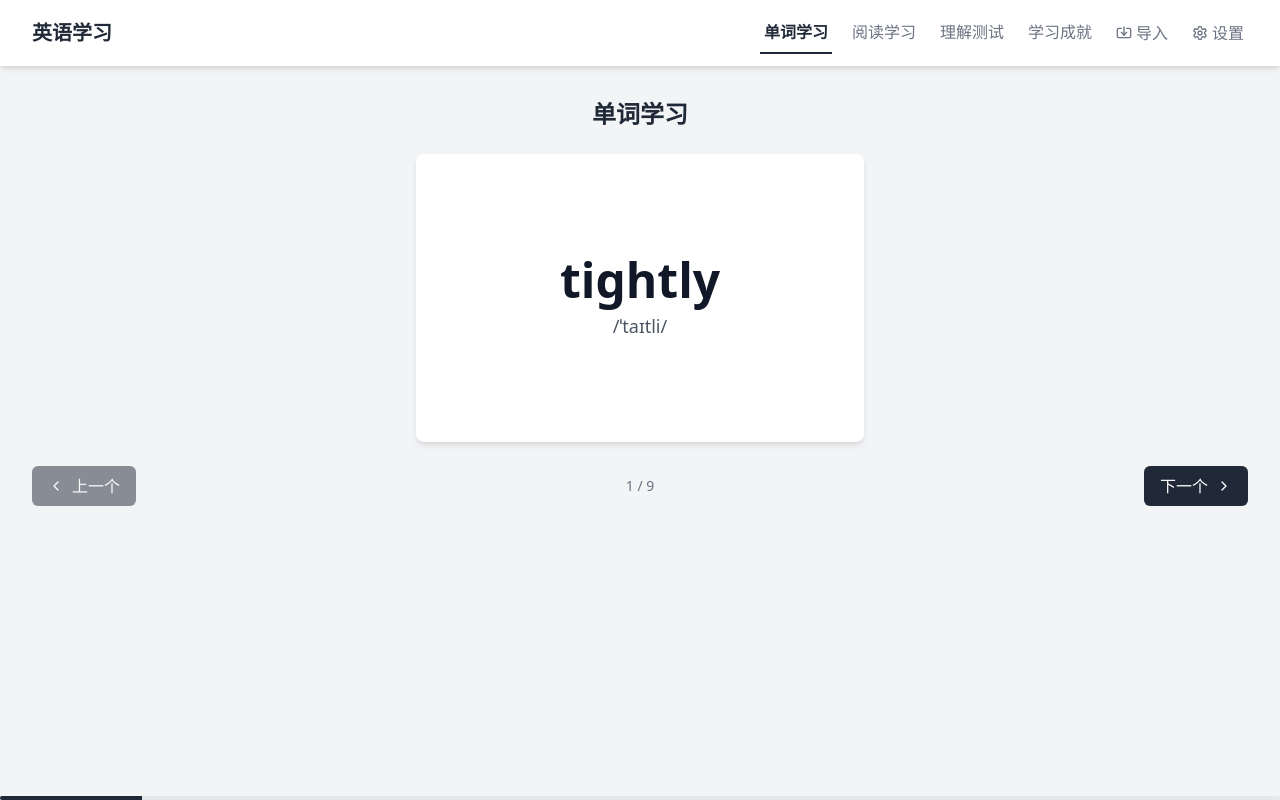
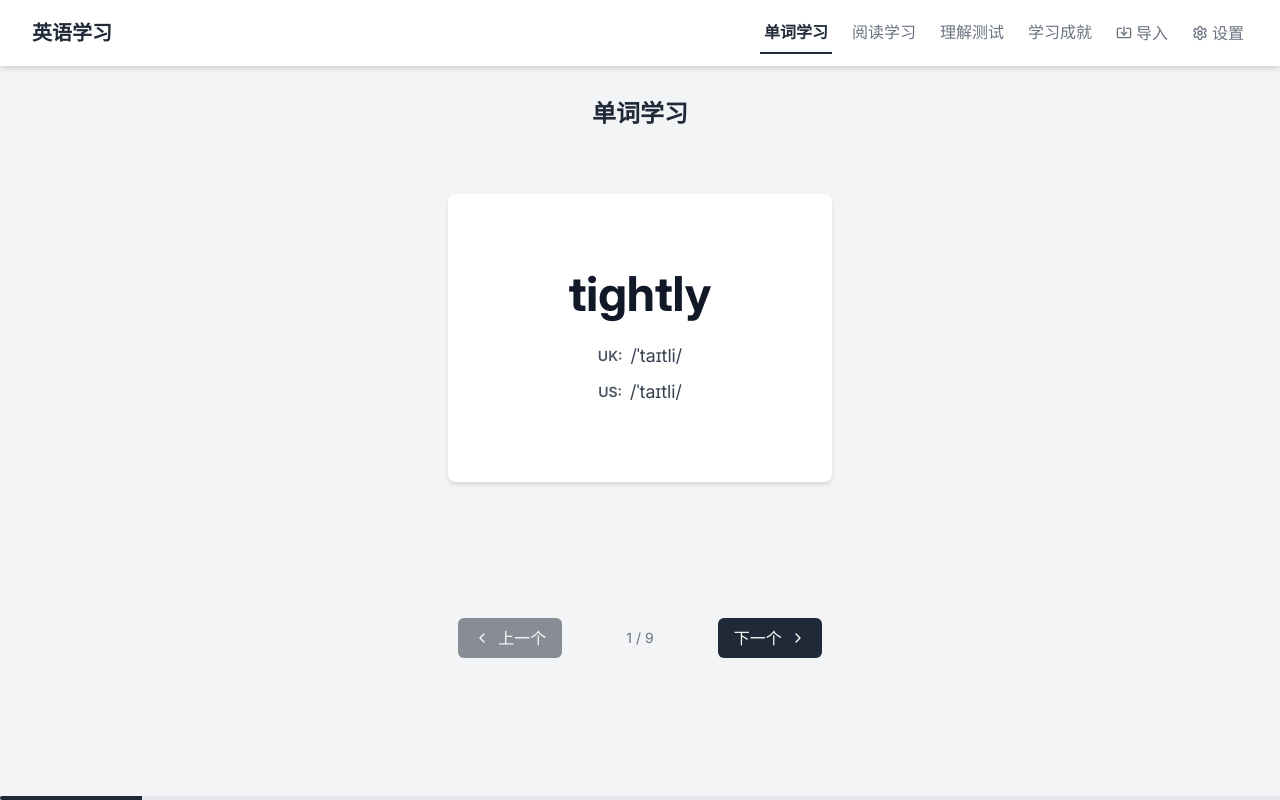
Before and after one commit to Jhvcc/bloom, a Next.js app: page /words in a window 1280 px wide. Built offline with nearby package versions, Linux system fonts and the light colour scheme.

Commit message:
refactor: update Tailwind configuration, enhance global styles, and clean up layout components

```diff
--- a/src/app/globals.css
+++ b/src/app/globals.css
@@ -1,6 +1,19 @@
 @tailwind base;
 @tailwind components;
 @tailwind utilities;
+
+@layer utilities {
+  /* 隐藏 Chrome, Safari 和 Opera 的滚动条 */
+  .no-scrollbar::-webkit-scrollbar {
+    display: none;
+  }
+
+  /* 隐藏 IE, Edge 和 Firefox 的滚动条 */
+  .no-scrollbar {
+    -ms-overflow-style: none; /* IE 和 Edge */
+    scrollbar-width: none; /* Firefox */
+  }
+}
 
 @layer base {
   :root {
--- a/src/app/layout.tsx
+++ b/src/app/layout.tsx
@@ -1,30 +1,8 @@
 import type React from "react"
 import type { Metadata } from "next"
-import { Inter, Noto_Sans_SC, Noto_Serif_SC } from "next/font/google"
 import "./globals.css"
 import Header from "@/components/header"
 import { ThemeProvider } from "@/components/theme-provider"
-
-// const inter = Inter({
-//   subsets: ["latin"],
-//   variable: "--font-inter",
-//   display: "swap"
-// })
-
-// const notoSans = Noto_Sans_SC({
-//   weight: ["300", "400", "500", "700"],
-//   subsets: ["latin"],
-//   variable: "--font-noto-sans",
-//   display: "swap"
-// })
-
-// const notoSerif = Noto_Serif_SC({
-//   weight: ["400", "500", "600", "700"],
-//   subsets: ["latin"],
-//   variable: "--font-noto-serif",
-//   display: "swap",
-//   preload: true
-// })
 
 export const metadata: Metadata = {
   title: "英语学习 | English Learning",
@@ -39,7 +17,7 @@ export default function RootLayout({
   return (
     <html lang="zh-CN" suppressHydrationWarning>
       {/* <body className={`${inter.variable} ${notoSans.variable} ${notoSerif.variable} font-sans bg-gray-100`}> */}
-      <body className={`font-sans bg-gray-100`}>
+      <body style={{ fontFamily: "Inter" }} className={`font-sans bg-gray-100`}>
         <ThemeProvider attribute="class" defaultTheme="light" enableSystem disableTransitionOnChange>
           <Header />
           <main className="container mx-auto p-4 sm:p-6 lg:p-8 pb-16">{children}</main>
--- a/src/app/reading/page.tsx
+++ b/src/app/reading/page.tsx
@@ -2,7 +2,7 @@
 
 import type React from "react"
 
-import { useState, useEffect } from "react"
+import { useState } from "react"
 import Link from "next/link"
 import { ClipboardList } from "lucide-react"
 import data from "@/lib/data"
@@ -17,34 +17,11 @@ export default function ReadingPage() {
   // Words to highlight in the text
   const highlightedWords = data.words.map((word) => word.word.toLowerCase())
 
-  useEffect(() => {
-    // Format the text with highlighted words
-    // let htmlEn = data.story.en
-    // let htmlZh = data.story.zh
-
-    // Add highlighting spans to English text
-    // highlightedWords.forEach((word) => {
-    //   const regex = new RegExp(`\\b(${word})\\b`, "gi")
-    //   htmlEn = htmlEn.replace(regex, `<span class="highlighted-word" data-word="${word}">$1</span>`)
-    // })
-
-    // Convert newlines to paragraphs
-    // htmlEn = htmlEn
-    //   .split("\n\n")
-    //   .map((para) => `<p>${para}</p>`)
-    //   .join("")
-    // htmlZh = htmlZh
-    //   .split("\n\n")
-    //   .map((para) => `<p>${para}</p>`)
-    //   .join("")
-
-    // setFormattedEnglishText(htmlEn)
-    // setFormattedChineseText(htmlZh)
-  }, [])
 
   // Handle word click to show definition
   const handleWordClick = (e: React.MouseEvent) => {
-    // const target = e.target as HTMLElement
+    const target = e.target as HTMLElement
+    console.log(target)
     // if (target.classList.contains("highlighted-word")) {
     //   const word = target.dataset.word
     //   const wordData = words.find((w) => w.word.toLowerCase() === word?.toLowerCase())
--- a/src/app/words/page.tsx
+++ b/src/app/words/page.tsx
@@ -55,24 +55,40 @@ export default function WordsPage() {
   return (
     <>
       <div
-        className="swipe-area"
+        className="swipe-area flex flex-col gap-10 justify-center items-center flex-grow-0 flex-shrink-0"
         onTouchStart={handleTouchStart}
         onTouchMove={handleTouchMove}
         onTouchEnd={handleTouchEnd}
       >
         <h2 className="text-2xl font-semibold mb-6 text-gray-800 text-center">单词学习</h2>
-        <div className="max-w-md mx-auto">
+        <div className="h-96 w-96 max-w-md">
           <div className="flashcard-container h-64 sm:h-72 mb-6">
             <div className={`flashcard ${isFlipped ? "is-flipped" : ""}`} onClick={() => setIsFlipped(!isFlipped)}>
               {/* Front Face */}
-              <div className="flashcard-face flashcard-front">
-                <div className="text-4xl sm:text-5xl font-bold text-gray-900 mb-2">{currentWord.word}</div>
-                <div className="text-lg text-gray-600">{currentWord.phonetic.uk}</div>
+              <div className="flashcard-face flashcard-front flex flex-col justify-center items-center p-6">
+                <div className="text-4xl sm:text-5xl font-bold text-gray-900 mb-6">{currentWord.word}</div>
+                <div className="flex flex-col items-center text-lg text-gray-700">
+                  {/* 英音音标，如果存在则显示 */}
+                  {currentWord.phonetic.uk && (
+                    <div className="flex items-center mb-2"> {/* flex items-center 使 UK: 和音标对齐，mb-2 提供下方间距 */}
+                      <span className="mr-2 text-sm font-semibold text-gray-600">UK:</span> {/* UK: 标签样式 */}
+                      <span>{currentWord.phonetic.uk}</span> {/* 英音音标 */}
+                    </div>
+                  )}
+
+                  {/* 美音音标，如果存在则显示 */}
+                  {currentWord.phonetic.us && (
+                    <div className="flex items-center"> {/* flex items-center 使 US: 和音标对齐 */}
+                      <span className="mr-2 text-sm font-semibold text-gray-600">US:</span> {/* US: 标签样式 */}
+                      <span>{currentWord.phonetic.us}</span> {/* 美音音标 */}
+                    </div>
+                  )}
+                </div>
               </div>
 
               {/* Back Face */}
-              <div className="flashcard-face flashcard-back">
-                <div className="w-full h-full flex flex-col">
+              <div className="flashcard-face flashcard-back flex flex-col justify-start p-6">
+                <div className="w-full h-full overflow-y-auto no-scrollbar">
                   {/* 单词释义部分 */}
                   <div className="mb-4 p-4 bg-blue-50 rounded-lg">
                     <h3 className="text-lg font-semibold text-blue-800 mb-2">释义</h3>
@@ -107,7 +123,6 @@ export default function WordsPage() {
                       </div>
                     )}
                   </div>
-                </div>
 
                   {/* 词根解析部分 */}
                   {currentWord.root_analysis && (
@@ -124,12 +139,14 @@ export default function WordsPage() {
                     <p className="text-gray-800 italic">{currentWord.sentence_example.zh}</p>
                   </div>
                 </div>
+
+              </div>
             </div>
           </div>
         </div>
 
         {/* Navigation */}
-        <div className="flex justify-between items-center">
+        <div className="flex justify-between items-center gap-16">
           <button
             onClick={prevWord}
             disabled={currentWordIndex === 0}
```
Also changed, not shown: tailwind.config.ts (indentation only). Lines whose indentation alone changed are shown as unchanged.
